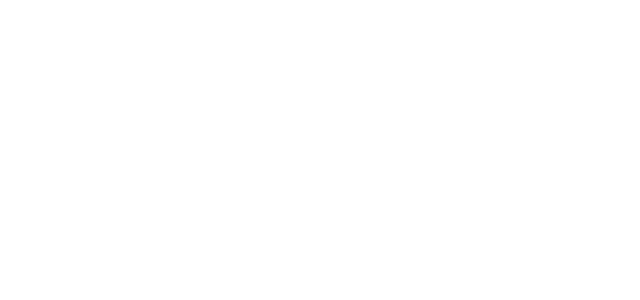
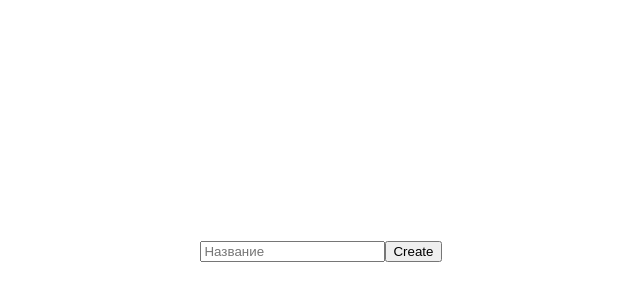
Before and after one commit to loqiemon/CRUD, a React (Vite) app in the folder Client/: page /create in a window 1280 px wide. Before the commit this address had no page. Shown: the part 150-450 px from the top of the page, without its empty margins (319-959 px from the left). Built offline with nearby package versions, Linux system fonts and the light colour scheme.

Commit message:
[ADD]: Редирект
Редирект после создания ивента, кнопка для перехода
на страницу создания

```diff
--- a/Client/src/App.tsx
+++ b/Client/src/App.tsx
@@ -11,8 +11,8 @@ function App() {
   return (
     <BrowserRouter>
       <Routes>
-        <Route path='/' element={<CreatePage/>}/>
-        <Route path='/a' element={<MainPage/>}/>
+        <Route path='/create' element={<CreatePage/>}/>
+        <Route path='/' element={<MainPage/>}/>
       </Routes>
     </BrowserRouter>
   )
--- a/Client/src/pages/CreatePage/CreatePage.tsx
+++ b/Client/src/pages/CreatePage/CreatePage.tsx
@@ -3,9 +3,10 @@ import Form from '../../components/Form/Form'
 import Input from '../../components/Input/Input'
 import { request } from '../../service/fetch';
 import { BACKEND } from '../../service/constants';
+import { useNavigate } from 'react-router-dom';
 
 function CreatePage() {
-
+  const navigate = useNavigate();
 
   const handleSubmit = (e: React.FormEvent<HTMLFormElement>) => {
     e.preventDefault();
@@ -18,6 +19,7 @@ function CreatePage() {
         body: {name: name, date: new Date()}
       })
       e.target.name.value = '';
+      navigate('/');
     }
   }
 
--- a/Client/src/pages/MainPage/MainPage.tsx
+++ b/Client/src/pages/MainPage/MainPage.tsx
@@ -1,6 +1,7 @@
 import React, {useState, useEffect} from 'react'
 import { request } from '../../service/fetch';
 import { BACKEND } from '../../service/constants';
+import { useNavigate } from 'react-router-dom';
 
 type Item = {
   name: string;
@@ -10,6 +11,8 @@ type Item = {
 
 function MainPage() {
   const [items, setItems] = useState<Item[]>([]);
+
+  const navigate = useNavigate();
 
   useEffect(() => {
     request<Item[]>(BACKEND+'/items')
@@ -27,6 +30,7 @@ function MainPage() {
         </li>)
         :<div className="loader">Loader</div>
       }
+      <button onClick={() => navigate('/create')}>Create</button>
     </ul>
   )
 }
```
Also changed, not shown: 1 other file (tests, documents, lock files or other folders).
